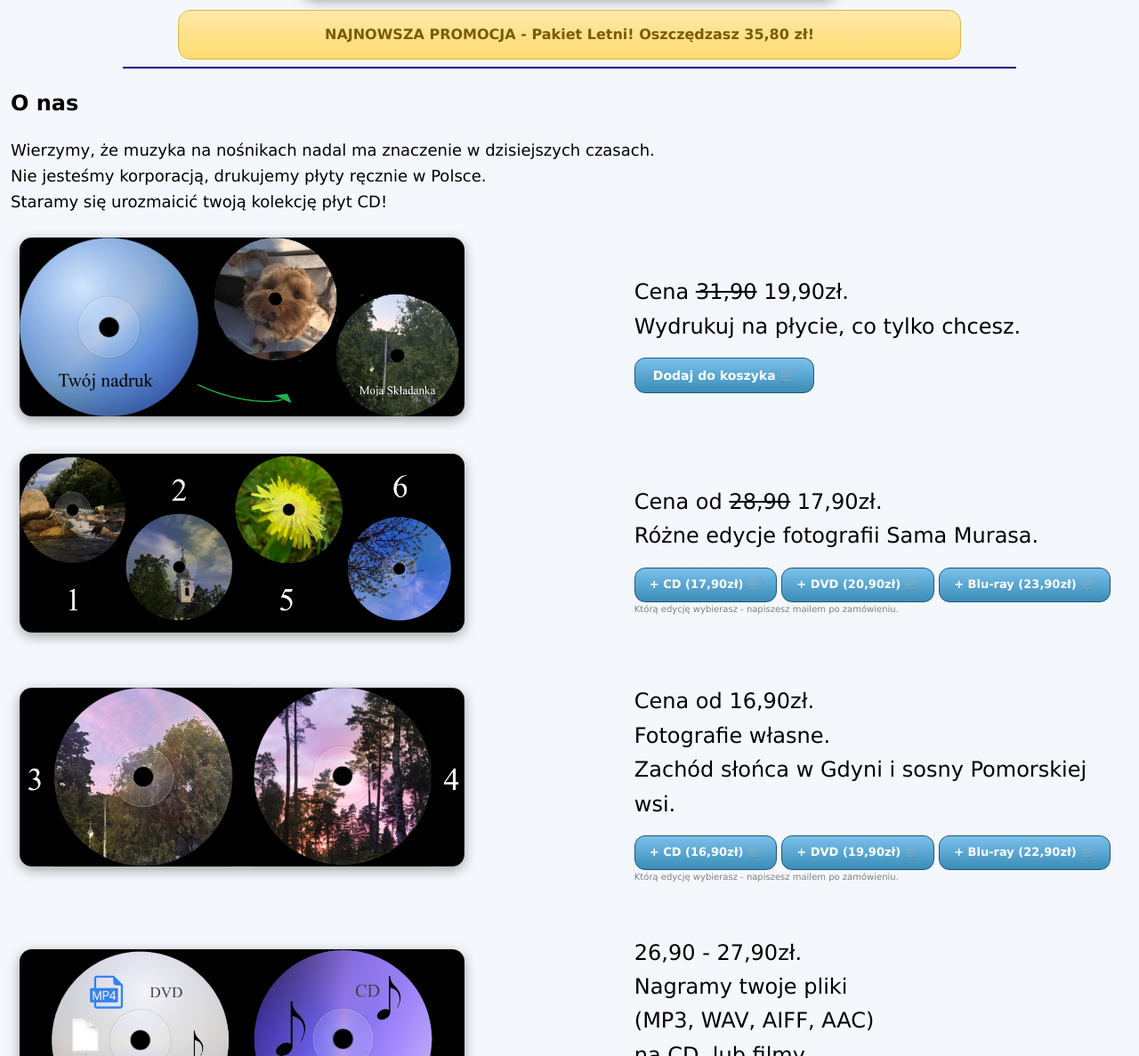
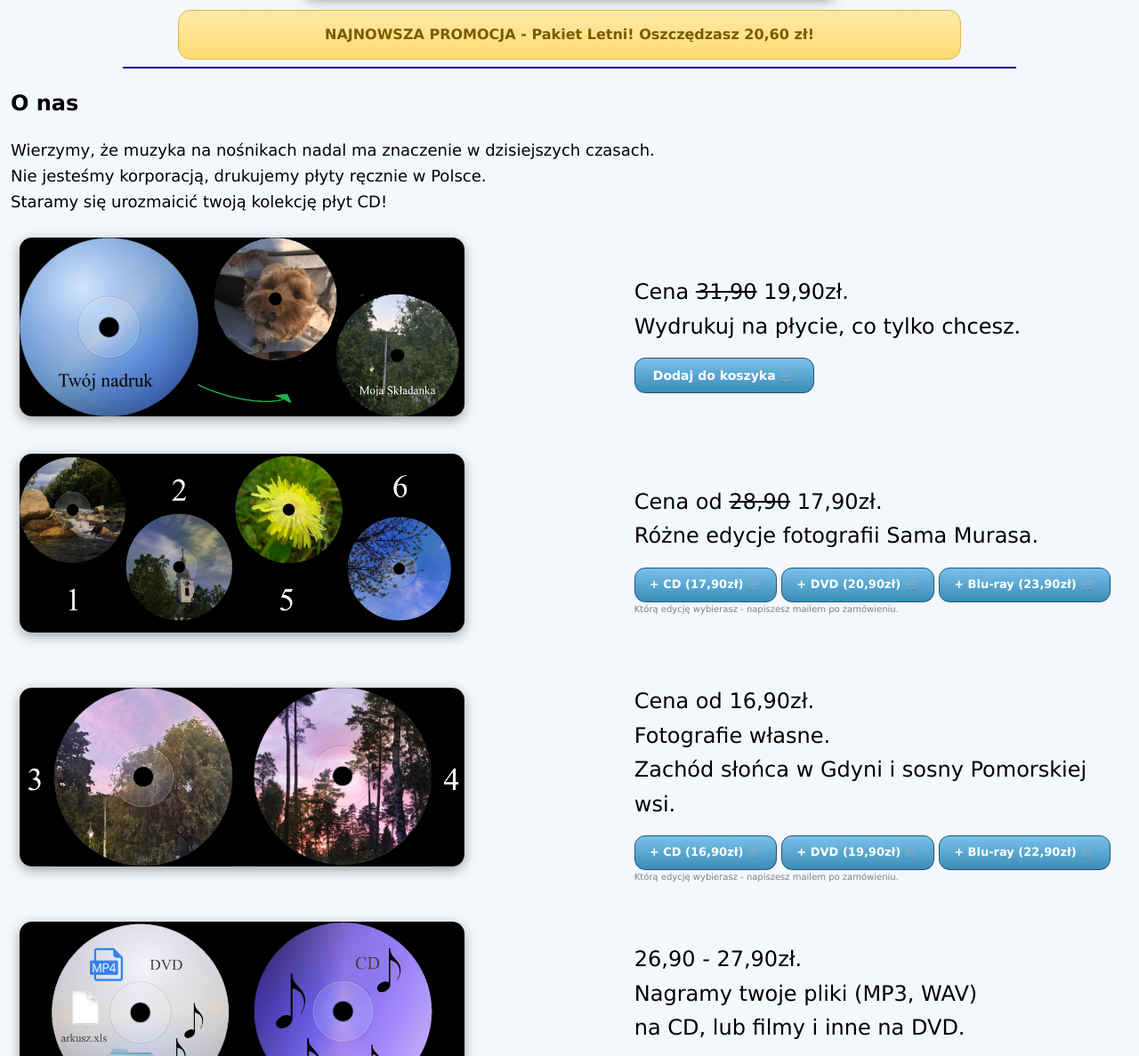
Before and after one commit to stasbrot/krazek, a website: page index.html in a window 1280 px wide. Shown: the part 618-1805 px from the top of the page at 89% size. Drawn offline with Linux system fonts and the light colour scheme; no server answers.

Commit message:
Update index.html

```diff
--- a/index.html
+++ b/index.html
@@ -67,7 +67,7 @@
 
 <CENTER>
   <a href="pakiet-letni-leopard.html" class="btn-gradient" style="display: inline-block; padding: 14px 30px; border-radius: 14px; width: 70%; background-image: linear-gradient(to bottom, #FFE9A8, #FFDB70); border: 1px solid #E0B84A; text-decoration: none; margin-top: 14px;">
-    <font size="3" face="Lucida Grande, Lucida Sans Unicode" color="#7A5B00"><STRONG><span id="i18n_bundlePromo">NAJNOWSZA PROMOCJA - Pakiet Letni! Oszczędzasz 35,80 zł!</span></STRONG></font>
+    <font size="3" face="Lucida Grande, Lucida Sans Unicode" color="#7A5B00"><STRONG><span id="i18n_bundlePromo">NAJNOWSZA PROMOCJA - Pakiet Letni! Oszczędzasz 20,60 zł!</span></STRONG></font>
   </a>
 </CENTER>
 
@@ -124,7 +124,7 @@
      <img src="img/ed3.jpg" width="500" height="201" alt="Edycja 03">
     </td>
     <td width="45%">
-      <p><font size="5" face="Lucida Grande, Lucida Sans Unicode"><span id="i18n_prod4">26,90 - 27,90zł.<br>Nagramy twoje pliki<br>(MP3, WAV, AIFF, AAC)<br>na CD, lub filmy<br>i inne na DVD.</span></font></p>
+      <p><font size="5" face="Lucida Grande, Lucida Sans Unicode"><span id="i18n_prod4">26,90 - 27,90zł.<br>Nagramy twoje pliki (MP3, WAV)<br>na CD, lub filmy i inne na DVD.</span></font></p>
       <a href="javascript:addToCart('recAudioCd')" class="btn-gradient" style="display: inline-block; padding: 8px 16px; border-radius: 12px; background-image: linear-gradient(to bottom, #7ac1eb, #3a8cb8); border: 1px solid #225673; color: white; font-family: 'Lucida Grande', 'Lucida Sans Unicode', sans-serif; font-size: 13px; font-weight: bold; text-decoration: none;">+ CD (26,90zł) &#128722;</a>
       <a href="javascript:addToCart('recVideoDvdPlusR')" class="btn-gradient" style="display: inline-block; padding: 8px 16px; border-radius: 12px; background-image: linear-gradient(to bottom, #7ac1eb, #3a8cb8); border: 1px solid #225673; color: white; font-family: 'Lucida Grande', 'Lucida Sans Unicode', sans-serif; font-size: 13px; font-weight: bold; text-decoration: none;">+ DVD (27,90zł) &#128722;</a>
     </td>
@@ -313,7 +313,7 @@
     en: {
       promoRef: "Refer friends - 3 purchases through your link and you get a free disc",
       heroTitle: "Krążek SHOP - Welcome to our store!",
-      bundlePromo: "LATEST DEAL - Summer Bundle! Save 35.80 zł!",
+      bundlePromo: "LATEST DEAL - Summer Bundle! Save 20,60 zł!",
       aboutTitle: "About us",
       aboutText: "We believe music on physical media still matters today.<br>We're not a corporation - we print discs by hand in Poland.<br>We're here to add something new to your CD collection!",
       prod1: "Price <strike>31.90</strike> 19.90 zł.<br>Print whatever you want on the disc.",
```
